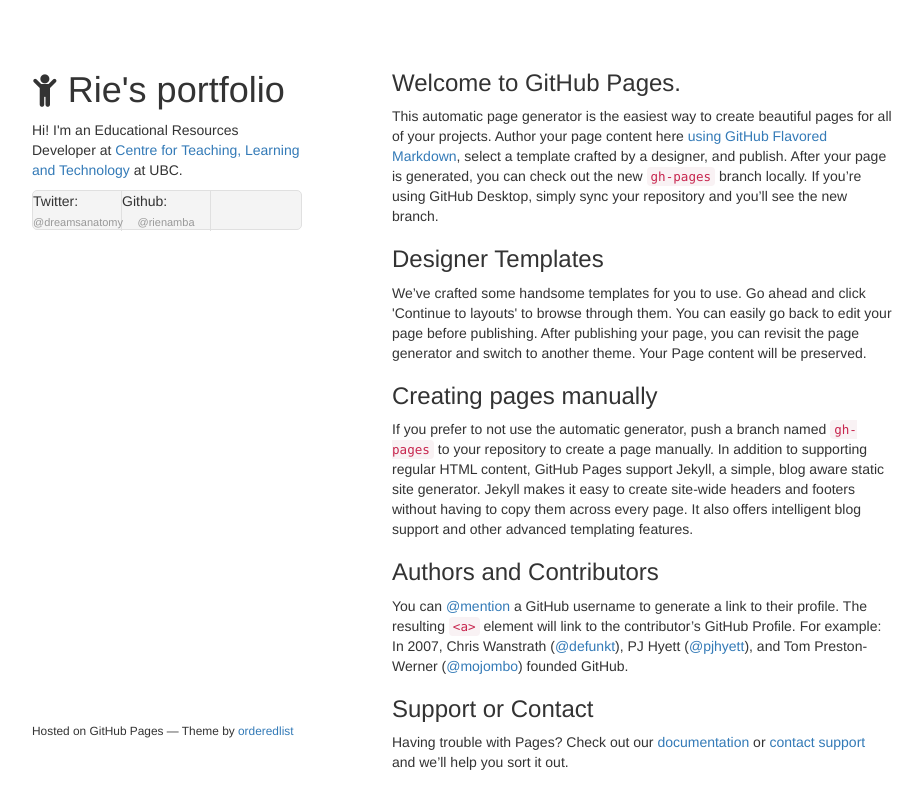
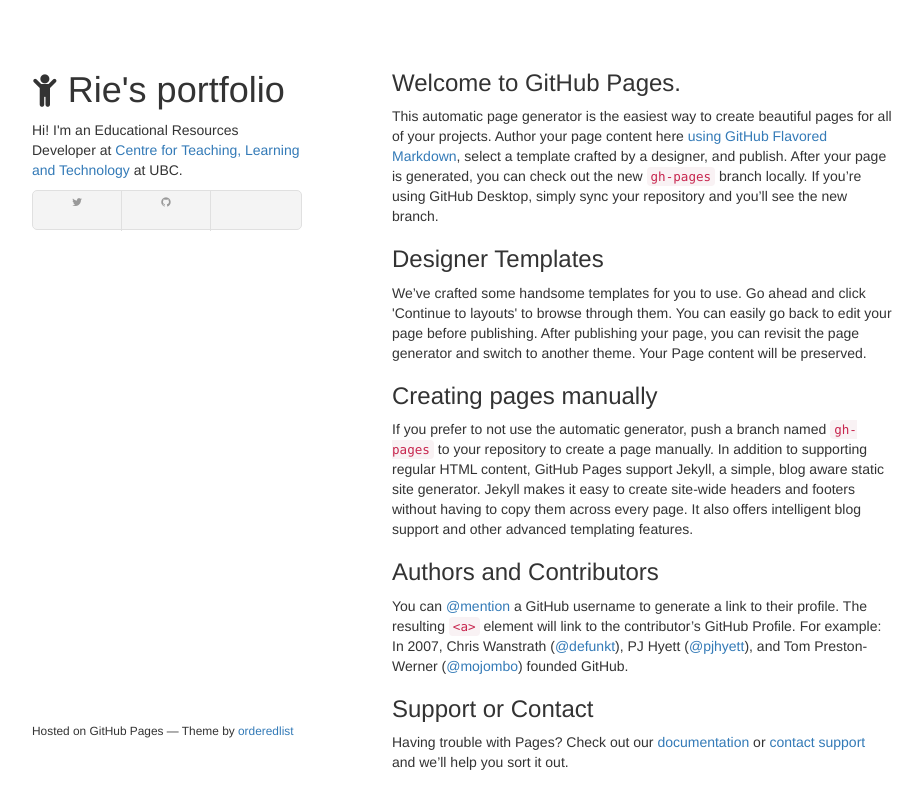
Before and after one commit to rienamba/rienamba.github.io, a plain HTML site: page index.html in a window 1280 px wide. Shown: the whole page, without its empty margins (178-1100 px from the left). Drawn offline with nearby package versions, Linux system fonts and the light colour scheme.

Commit message:
Update index.html

```diff
--- a/index.html
+++ b/index.html
@@ -28,8 +28,8 @@
         <h1><i class="fa fa-child"></i> Rie's portfolio</h1>
         <p> Hi! I'm an Educational Resources Developer at <a href="http://ctlt.ubc.ca">Centre for Teaching, Learning and Technology</a> at UBC.  </p>
         <ul>
-        <li>Twitter:<a href="http://www.twitter.com/dreamsanatomy">@dreamsanatomy</a> </li>
-        <li>Github:<a href="http://www.github.com">@rienamba</a></li>
+        <li><a href="http://www.twitter.com/dreamsanatomy"><i class="fa fa-twitter"></i></a></li>
+        <li><a href="http://www.github.com"><i class="fa fa-github"></i></a>
         </ul>
       </header>
       <section>
```
